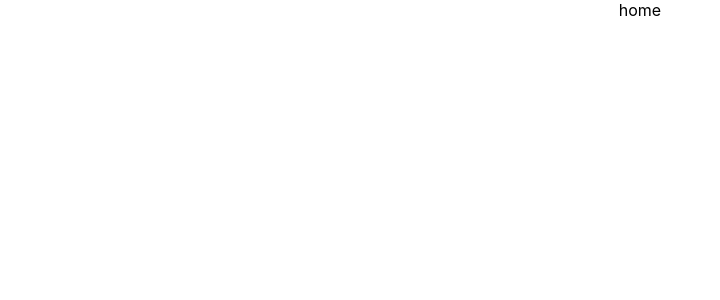
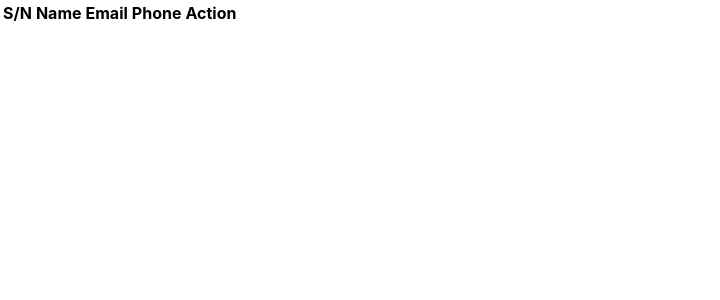
Before and after one commit to jevonwill/CRUD, a React (Create React App) app in the folder frontend/: page / in a window 1280 px wide. Shown: the top 300 px of the page, without its empty margins (0-720 px from the left). Built offline with nearby package versions, Linux system fonts and the light colour scheme.

Commit message:
Added contact table to home

```diff
--- a/frontend/src/pages/home.jsx
+++ b/frontend/src/pages/home.jsx
@@ -6,7 +6,24 @@
 
 const Home = () => {
   return (
-    <div>home</div>
+    <div>
+        <table>
+            <thead>
+                <tr>
+                    <th>S/N</th>
+                    <th>Name</th>
+                    <th>Email</th>
+                    <th>Phone</th>
+                    <th>Action</th>
+                </tr>
+            </thead>
+            <tbody>
+                <tr key="">
+
+                </tr>
+            </tbody>
+        </table>
+    </div>
   )
 }
 
```
Also changed, not shown: 1 other file (tests, documents, lock files or other folders).
